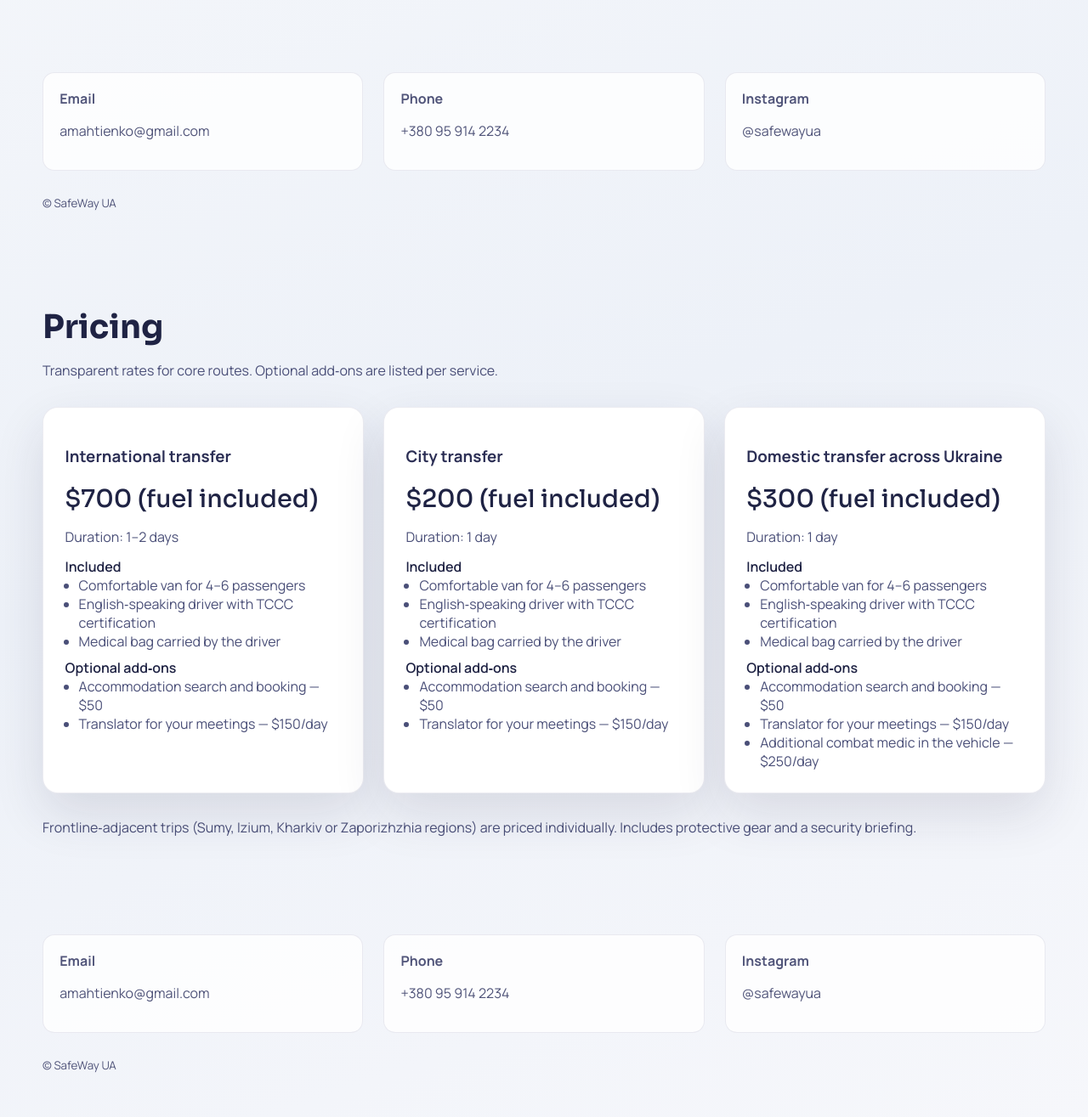
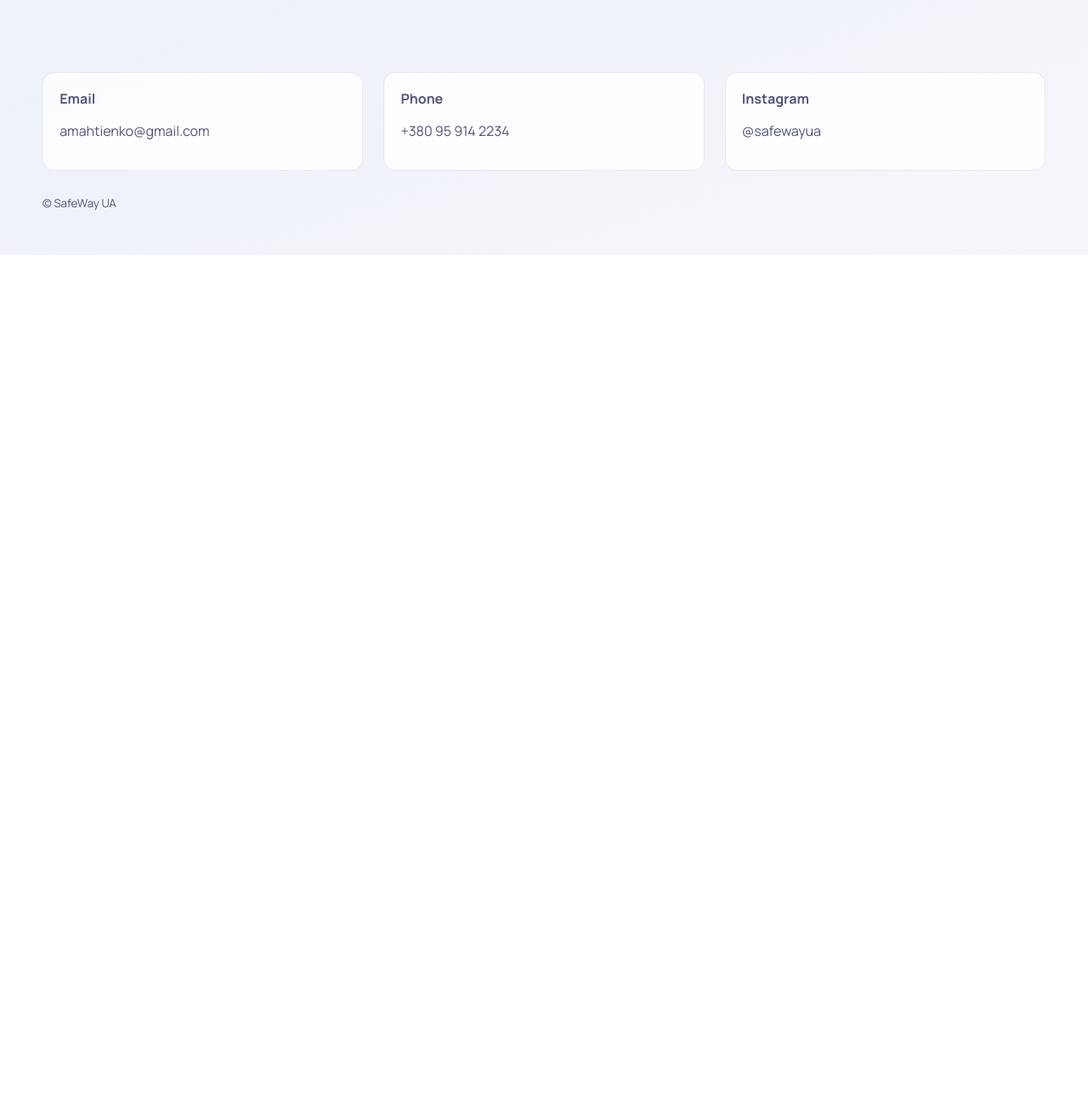
Before and after one commit to itfata/Safeway.ua, a plain HTML site: page pricing.html in a window 1280 px wide. Shown: the part 820-2135 px from the top of the page at 85% size. After the commit the page ends 1120 px from the top, so only its background shows below. Drawn offline with Linux system fonts and the light colour scheme.

Commit message:
Update pricing.html

```diff
--- a/pricing.html
+++ b/pricing.html
@@ -3,7 +3,7 @@
   <head>
     <meta charset="UTF-8" />
     <meta name="viewport" content="width=device-width, initial-scale=1.0" />
-    <title>SafeWayUA Pricing</title>
+    <title>SafeWay UA Pricing</title>
     <link rel="preconnect" href="https://fonts.googleapis.com" />
     <link rel="preconnect" href="https://fonts.gstatic.com" crossorigin />
     <link
@@ -17,7 +17,7 @@
     <header>
       <div class="container nav">
         <a class="logo" href="./index.html">
-          <img src="./assets/logo_2.png" alt="SafeWay UA" />
+          <img src="./assets/logo_2.png" alt="SafeWayUA" />
         </a>
         <nav class="nav-links">
           <a href="./index.html" data-i18n="nav_home">Home</a>
@@ -150,118 +150,4 @@
 
     <script src="./app.js"></script>
   </body>
-</html>    </header>
-
-    <main>
-      <section class="section">
-        <div class="container">
-          <h2 data-i18n="pricing_title">Pricing</h2>
-          <p class="lead" data-i18n="pricing_lead">
-            Transparent rates for core routes. Optional add‑ons are listed per service.
-          </p>
-          <div class="price-grid">
-            <div class="price-card">
-              <h3 data-i18n="price_card_1">International transfer</h3>
-              <div class="price-tag" data-i18n="price1_price">$700 (fuel included)</div>
-              <p class="price-duration" data-i18n="price1_duration">Duration: 1–2 days</p>
-              <span class="price-label" data-i18n="price_included_label">Included</span>
-              <ul>
-                <li data-i18n="price1_li1">Comfortable van for 4–6 passengers</li>
-                <li data-i18n="price1_li2">English‑speaking driver with TCCC certification</li>
-                <li data-i18n="price1_li3">Medical bag carried by the driver</li>
-              </ul>
-              <span class="price-label" data-i18n="price_optional_label">Optional add‑ons</span>
-              <ul>
-                <li data-i18n="price1_opt1">Accommodation search and booking — $50</li>
-                <li data-i18n="price1_opt2">Translator for your meetings — $150/day</li>
-              </ul>
-            </div>
-
-            <div class="price-card">
-              <h3 data-i18n="price_card_2">City transfer</h3>
-              <div class="price-tag" data-i18n="price2_price">$200 (fuel included)</div>
-              <p class="price-duration" data-i18n="price2_duration">Duration: 1 day</p>
-              <span class="price-label" data-i18n="price_included_label">Included</span>
-              <ul>
-                <li data-i18n="price2_li1">Comfortable van for 4–6 passengers</li>
-                <li data-i18n="price2_li2">English‑speaking driver with TCCC certification</li>
-                <li data-i18n="price2_li3">Medical bag carried by the driver</li>
-              </ul>
-              <span class="price-label" data-i18n="price_optional_label">Optional add‑ons</span>
-              <ul>
-                <li data-i18n="price2_opt1">Accommodation search and booking — $50</li>
-                <li data-i18n="price2_opt2">Translator for your meetings — $150/day</li>
-              </ul>
-            </div>
-
-            <div class="price-card">
-              <h3 data-i18n="price_card_3">Domestic transfer across Ukraine</h3>
-              <div class="price-tag" data-i18n="price3_price">$300 (fuel included)</div>
-              <p class="price-duration" data-i18n="price3_duration">Duration: 1 day</p>
-              <span class="price-label" data-i18n="price_included_label">Included</span>
-              <ul>
-                <li data-i18n="price3_li1">Comfortable van for 4–6 passengers</li>
-                <li data-i18n="price3_li2">English‑speaking driver with TCCC certification</li>
-                <li data-i18n="price3_li3">Medical bag carried by the driver</li>
-              </ul>
-              <span class="price-label" data-i18n="price_optional_label">Optional add‑ons</span>
-              <ul>
-                <li data-i18n="price3_opt1">Accommodation search and booking — $50</li>
-                <li data-i18n="price3_opt2">Translator for your meetings — $150/day</li>
-                <li data-i18n="price3_opt3">Additional combat medic in the vehicle — $250/day</li>
-              </ul>
-            </div>
-          </div>
-          <p class="price-note" style="margin-top: 1.8rem;" data-i18n="pricing_note">
-            Frontline‑adjacent trips (Sumy, Izium, Kharkiv or Zaporizhzhia regions) are priced individually. Includes
-            protective gear and a security briefing.
-          </p>
-        </div>
-      </section>
-    </main>
-
-    <footer>
-      <div class="container footer-grid">
-        <div class="footer-card">
-          <strong data-i18n="footer_email_label">Email</strong>
-          <p data-i18n="footer_email_text">amahtienko@gmail.com</p>
-        </div>
-        <div class="footer-card">
-          <strong data-i18n="footer_phone_label">Phone</strong>
-          <p data-i18n="footer_phone_text">+380 95 914 2234</p>
-        </div>
-        <div class="footer-card">
-          <strong data-i18n="footer_follow_label">Instagram</strong>
-          <p>
-            <a href="https://www.instagram.com/safewayua" target="_blank" rel="noreferrer" data-i18n="footer_follow_text">
-              @safewayua
-            </a>
-          </p>
-        </div>
-      </div>
-      <div class="container" style="margin-top: 1.6rem;">
-        <small>© <span data-year></span> SafeWay UA</small>
-      </div>
-    </footer>
-
-    <div class="modal" aria-hidden="true">
-      <div class="modal-card">
-        <h3 data-i18n="modal_title">Choose a channel</h3>
-        <p data-i18n="modal_text">Message SafeWay UA via Telegram or WhatsApp.</p>
-        <div class="modal-actions">
-          <a data-telegram href="https://t.me/USERNAME" target="_blank" rel="noreferrer" data-i18n="modal_telegram">
-            Telegram
-          </a>
-          <a data-whatsapp href="https://wa.me/000000000000" target="_blank" rel="noreferrer" data-i18n="modal_whatsapp">
-            WhatsApp
-          </a>
-        </div>
-        <div style="margin-top: 1.2rem; text-align: right;">
-          <button class="btn btn-outline" data-close-modal data-i18n="modal_close">Close</button>
-        </div>
-      </div>
-    </div>
-
-    <script src="./app.js"></script>
-  </body>
 </html>
```
